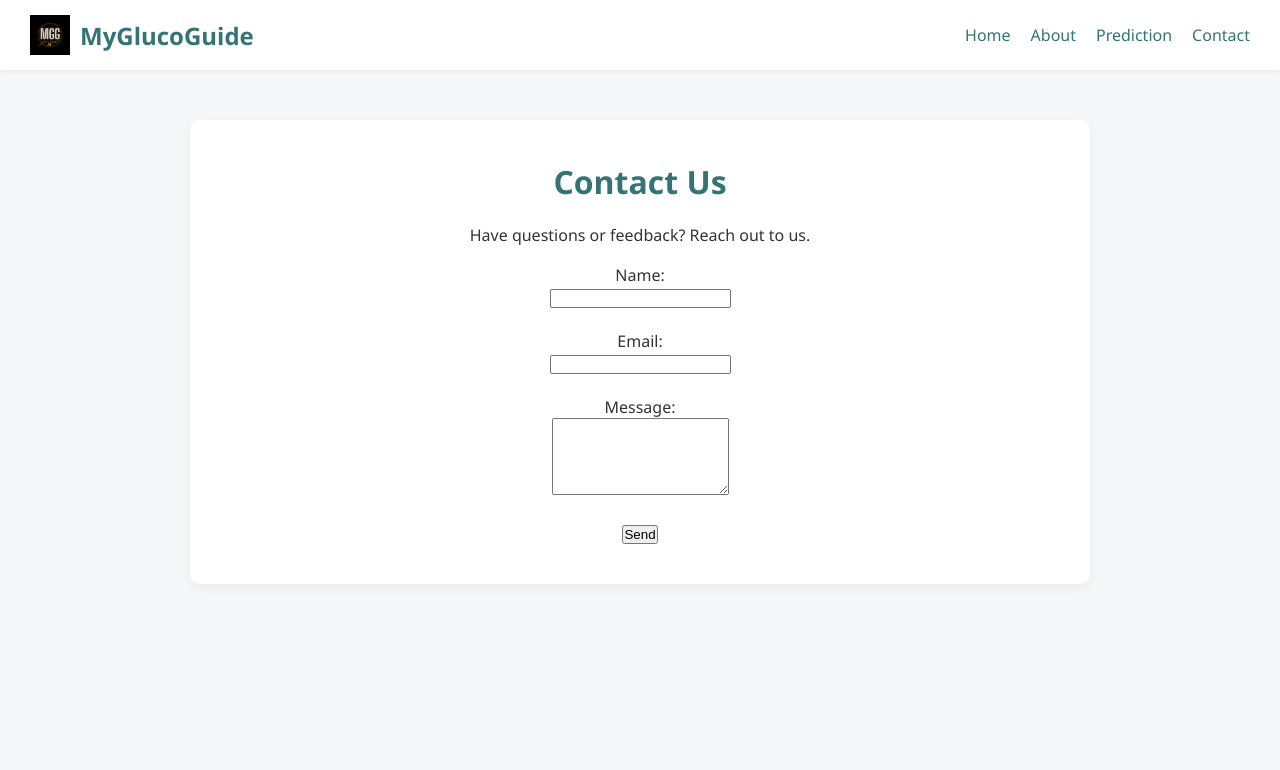
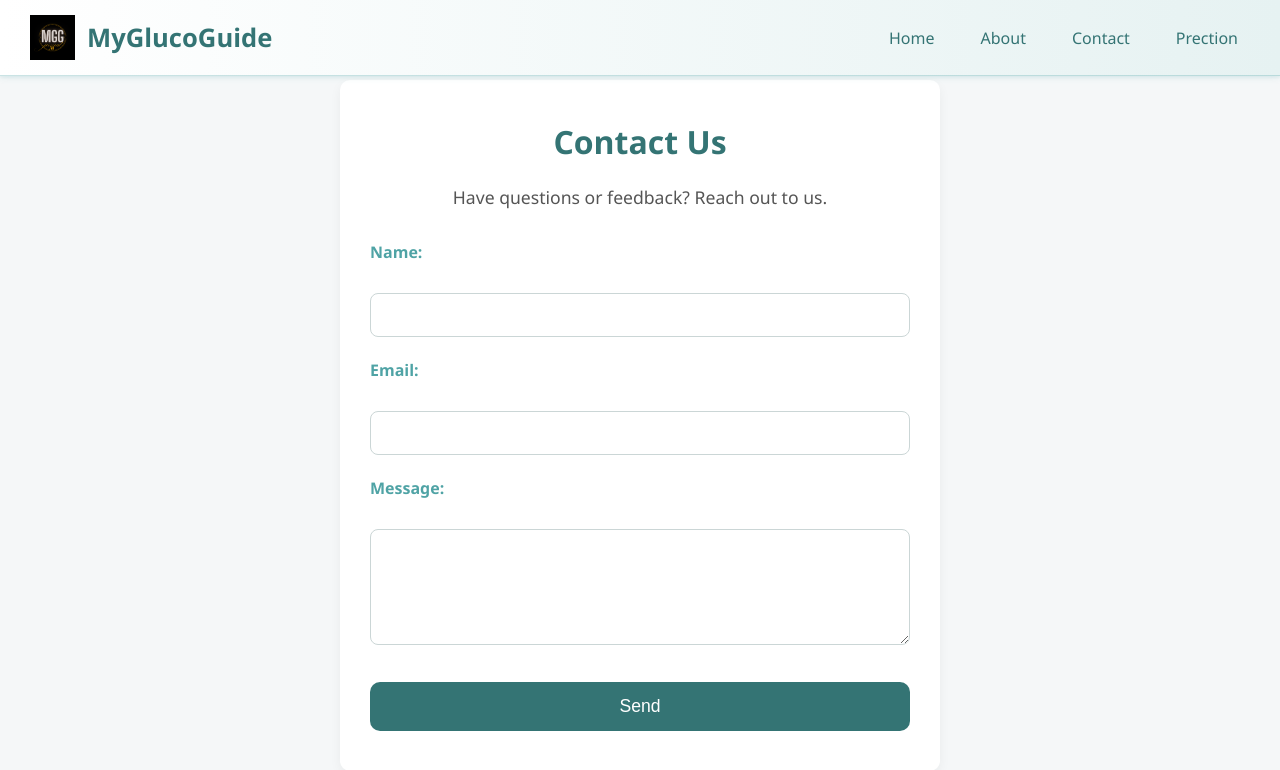
Before and after one commit to Sahil-Choudhari/Diabetic-ML-Project, a plain HTML site: page front/contact.html in a window 1280 px wide. Drawn offline with Linux system fonts and the light colour scheme.

Commit message:
Add css for contach

```diff
--- a/front/contact.html
+++ b/front/contact.html
@@ -5,6 +5,157 @@
   <meta name="viewport" content="width=device-width, initial-scale=1.0">
   <title>Contact Us</title>
   <link rel="stylesheet" href="css/style.css">
+
+
+  <style>
+    /* Reset */
+    * {
+      margin: 0;
+      padding: 0;
+      box-sizing: border-box;
+    }
+
+    body {
+      font-family: 'Segoe UI', Tahoma, Geneva, Verdana, sans-serif;
+      background-color: #f5f7f8;
+      color: #333;
+      min-height: 100vh;
+      padding-top: 80px; /* To avoid overlap with fixed nav */
+    }
+
+    /* Navbar */
+    nav {
+      position: fixed;
+      top: 0;
+      left: 0;
+      width: 100%;
+      background: linear-gradient(to right, #ffffff, #e6f2f2);
+      display: flex;
+      justify-content: space-between;
+      align-items: center;
+      padding: 15px 30px;
+      box-shadow: 0 0 8px rgba(79, 163, 165, 0.2), 0 0 4px rgba(79, 163, 165, 0.15);
+      border-bottom: 1px solid rgba(79, 163, 165, 0.3);
+      z-index: 999;
+    }
+
+    .logo-text {
+      display: flex;
+      align-items: center;
+      font-size: 1.6rem;
+      font-weight: bold;
+      color: #347474;
+    }
+
+    .logo-text img {
+      height: 45px;
+      margin-right: 12px;
+    }
+
+    nav ul {
+      list-style: none;
+      display: flex;
+      gap: 22px;
+    }
+
+    nav ul li a {
+      text-decoration: none;
+      color: #347474;
+      font-weight: 500;
+      font-size: 1rem;
+      transition: all 0.3s ease;
+      padding: 6px 12px;
+      border-radius: 6px;
+    }
+
+    nav ul li a:hover {
+      background-color: #d7f0f0;
+      color: #2c7a7b;
+    }
+
+    /* Container */
+    .container {
+      background: #ffffff;
+      padding: 40px 30px;
+      border-radius: 10px;
+      max-width: 600px;
+      width: 90%;
+      margin: 0 auto 60px auto;
+      box-shadow: 0 4px 12px rgba(0, 0, 0, 0.05);
+      text-align: center;
+    }
+
+    h1 {
+      color: #347474;
+      margin-bottom: 20px;
+    }
+
+    p {
+      font-size: 1.1rem;
+      margin-bottom: 30px;
+      color: #555;
+    }
+
+    /* Form Styles */
+    form label {
+      display: block;
+      font-weight: 600;
+      margin-bottom: 8px;
+      color: #4fa3a5;
+      text-align: left;
+    }
+
+    input[type="text"],
+    input[type="email"],
+    textarea {
+      width: 100%;
+      padding: 12px 15px;
+      border: 1.5px solid #cbd6d6;
+      border-radius: 8px;
+      font-size: 1rem;
+      color: #333;
+      transition: border-color 0.3s ease;
+      resize: vertical;
+    }
+
+    input[type="text"]:focus,
+    input[type="email"]:focus,
+    textarea:focus {
+      border-color: #347474;
+      outline: none;
+      box-shadow: 0 0 8px rgba(52, 116, 116, 0.3);
+    }
+
+    button[type="submit"] {
+      background-color: #347474;
+      color: white;
+      border: none;
+      padding: 14px 30px;
+      font-size: 1.1rem;
+      border-radius: 10px;
+      cursor: pointer;
+      transition: background-color 0.3s ease;
+      margin-top: 10px;
+      width: 100%;
+    }
+
+    button[type="submit"]:hover {
+      background-color: #2c7a7b;
+    }
+
+    /* Responsive */
+    @media (max-width: 600px) {
+      .container {
+        padding: 30px 20px;
+      }
+
+      nav ul {
+        gap: 15px;
+      }
+    }
+  </style>
+
+
 </head>
 <body>
 
@@ -16,8 +167,8 @@
     <ul>
       <li><a href="index.html">Home</a></li>
       <li><a href="about.html">About</a></li>
-      <li><a href="prediction.html">Prediction</a></li>
       <li><a href="contact.html">Contact</a></li>
+      <li><a href="prediction.html">Prection</a></li>
     </ul>
   </nav>
 
--- a/front/css/style.css
+++ b/front/css/style.css
@@ -14,48 +14,7 @@ body {
 }
 
 /* Navbar */
-nav {
-  position: fixed;
-  top: 0;
-  left: 0;
-  width: 100%;
-  background-color: #ffffff;
-  display: flex;
-  justify-content: space-between;
-  align-items: center;
-  padding: 15px 30px;
-  box-shadow: 0 2px 4px rgba(0, 0, 0, 0.05);
-  z-index: 999;
-}
 
-.logo-text {
-  display: flex;
-  align-items: center;
-  font-size: 1.5rem;
-  font-weight: bold;
-  color: #347474;
-}
-
-.logo-text img {
-  height: 40px;
-  margin-right: 10px;
-}
-
-nav ul {
-  list-style: none;
-  display: flex;
-  gap: 20px;
-}
-
-nav ul li a {
-  text-decoration: none;
-  color: #347474;
-  transition: color 0.3s;
-}
-
-nav ul li a:hover {
-  color: #2c7a7b;
-}
 
 /* Container */
 .container {
@@ -101,20 +60,7 @@ p {
   box-shadow: 0 4px 12px rgba(79, 163, 165, 0.15);
 }
 
-/* Footer */
-footer {
-  background-color: #eef1f2;
-  padding: 20px 10px;
-  text-align: center;
-  font-size: 0.95em;
-  color: #666;
-  border-top: 1px solid #ccc;
-}
 
-footer span {
-  color: #e56b6f;
-  font-size: 1.1em;
-}
 
 /* Responsive */
 @media (max-width: 768px) {
@@ -137,3 +83,92 @@ footer span {
     text-align: center;
   }
 }
+/* --- HEADER (Navbar) --- */
+
+nav {
+  position: fixed;
+  top: 0;
+  left: 0;
+  width: 100%;
+  background: linear-gradient(to right, #ffffff, #e6f2f2); /* soft gradient */
+  display: flex;
+  justify-content: space-between;
+  align-items: center;
+  padding: 15px 30px;
+  box-shadow: 0 2px 6px rgba(0, 0, 0, 0.05);
+  z-index: 999;
+  transition: background-color 0.3s ease;
+}
+
+.logo-text {
+  display: flex;
+  align-items: center;
+  font-size: 1.6rem;
+  font-weight: bold;
+  color: #347474;
+}
+nav {
+  /* ...existing styles... */
+  box-shadow: 0 0 8px rgba(79, 163, 165, 0.2), 0 0 4px rgba(79, 163, 165, 0.15);
+  border-bottom: 1px solid rgba(79, 163, 165, 0.3);
+}
+.logo-text img {
+  height: 45px;
+  margin-right: 12px;
+}
+
+nav ul {
+  list-style: none;
+  display: flex;
+  gap: 22px;
+}
+
+nav ul li a {
+  text-decoration: none;
+  color: #347474;
+  font-weight: 500;
+  font-size: 1rem;
+  transition: all 0.3s ease;
+  padding: 6px 12px;
+  border-radius: 6px;
+}
+
+nav ul li a:hover {
+  background-color: #d7f0f0;
+  color: #2c7a7b;
+}
+
+
+/* --- FOOTER --- */
+
+footer {
+  background: linear-gradient(to right, #e6f2f2, #ffffff);
+  padding: 30px 15px;
+  text-align: center;
+  font-size: 1rem;
+  color: #4d4d4d;
+  border-top: 1px solid #d0d0d0;
+  box-shadow: 0 -2px 8px rgba(0, 0, 0, 0.03);
+  margin-top: 60px;
+}
+
+footer p {
+  margin-bottom: 8px;
+}
+
+footer span {
+  color: #e56b6f;
+  font-size: 1.2em;
+  display: inline-block;
+  transform: scale(1);
+  transition: transform 0.3s ease;
+}
+
+footer span:hover {
+  transform: scale(1.2);
+}
+footer {
+  /* ...existing styles... */
+  box-shadow: 0 0 8px rgba(79, 163, 165, 0.2), 0 0 4px rgba(79, 163, 165, 0.15);
+  border-top: 1px solid rgba(79, 163, 165, 0.3);
+}
```
Also changed, not shown: front/about.html (+1 -2 lines), front/index.html (+1 -1 lines).
